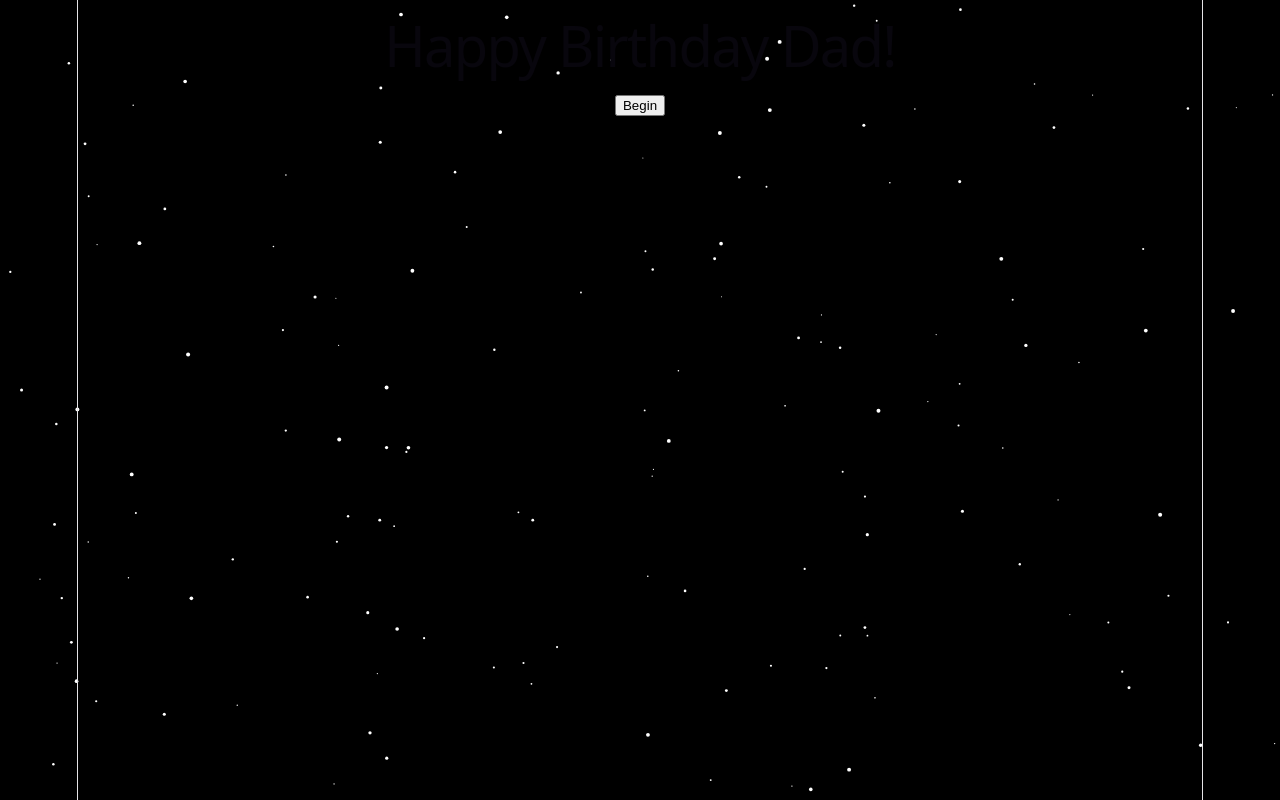
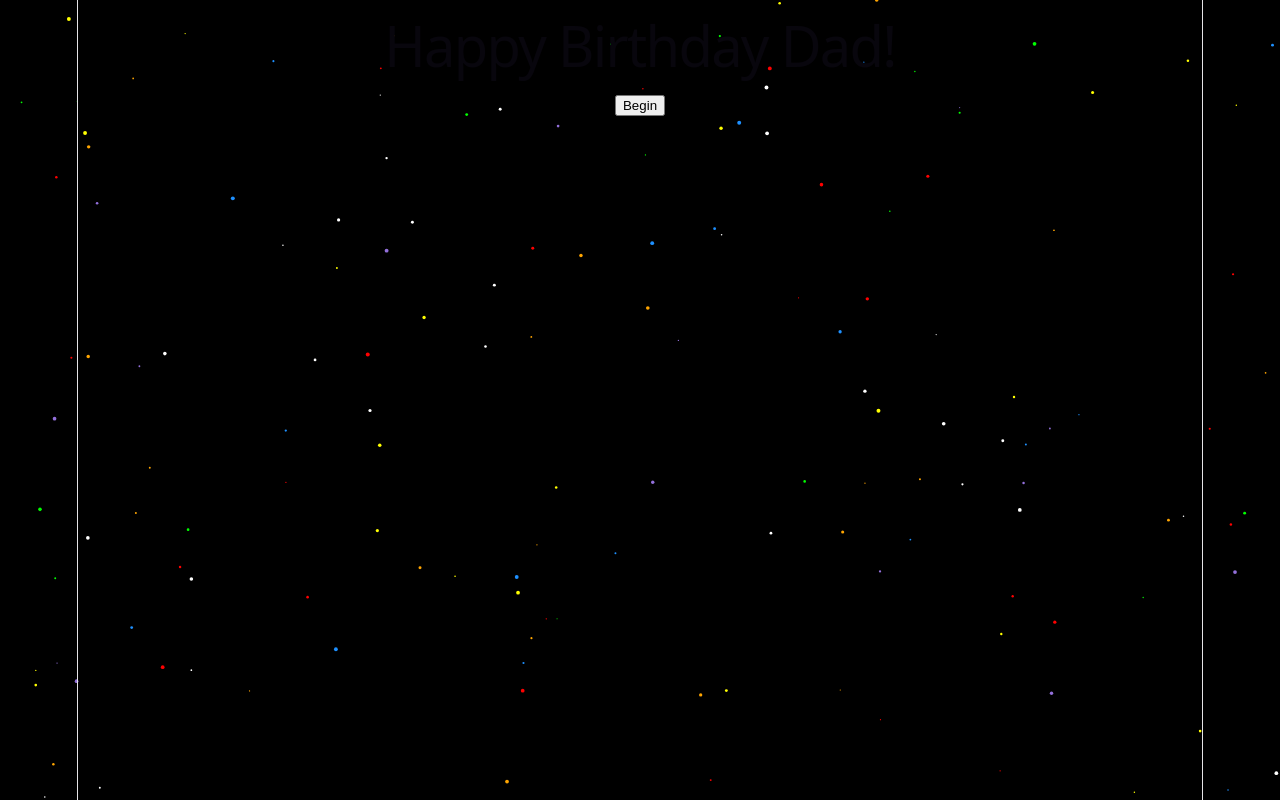
Before and after one commit to AustinCLieu/HappyBirthdayDad, a React (Vite) app in the folder HappyBirthdayWebsiteForDad/: page / in a window 1280 px wide. Built offline with nearby package versions, Linux system fonts and the light colour scheme.

Commit message:
Changed star colors to have white', 'red', 'lime', 'dodgerblue', 'yellow', 'mediumpurple', 'orange'

```diff
--- a/HappyBirthdayWebsiteForDad/src/components/StarField.jsx
+++ b/HappyBirthdayWebsiteForDad/src/components/StarField.jsx
@@ -10,20 +10,22 @@ export default function StarField() {
     canvas.width = window.innerWidth
     canvas.height = window.innerHeight
 
+    const colors = ['white', 'red', 'lime', 'dodgerblue', 'yellow', 'mediumpurple', 'orange']
+
     const stars = Array.from({ length: 150 }, () => ({
       x: Math.random() * canvas.width,
       y: Math.random() * canvas.height,
       radius: Math.random() * 1.5 + 0.5,
       speed: Math.random() * 1.5 + 0.5,
+      color: colors[Math.floor(Math.random() * colors.length)],
     }))
 
     let animFrameId
 
     function draw() {
       ctx.clearRect(0, 0, canvas.width, canvas.height)
-      ctx.fillStyle = 'white'
-
       for (const star of stars) {
+        ctx.fillStyle = star.color
         star.y += star.speed
         if (star.y > canvas.height) {
           star.y = 0
```
